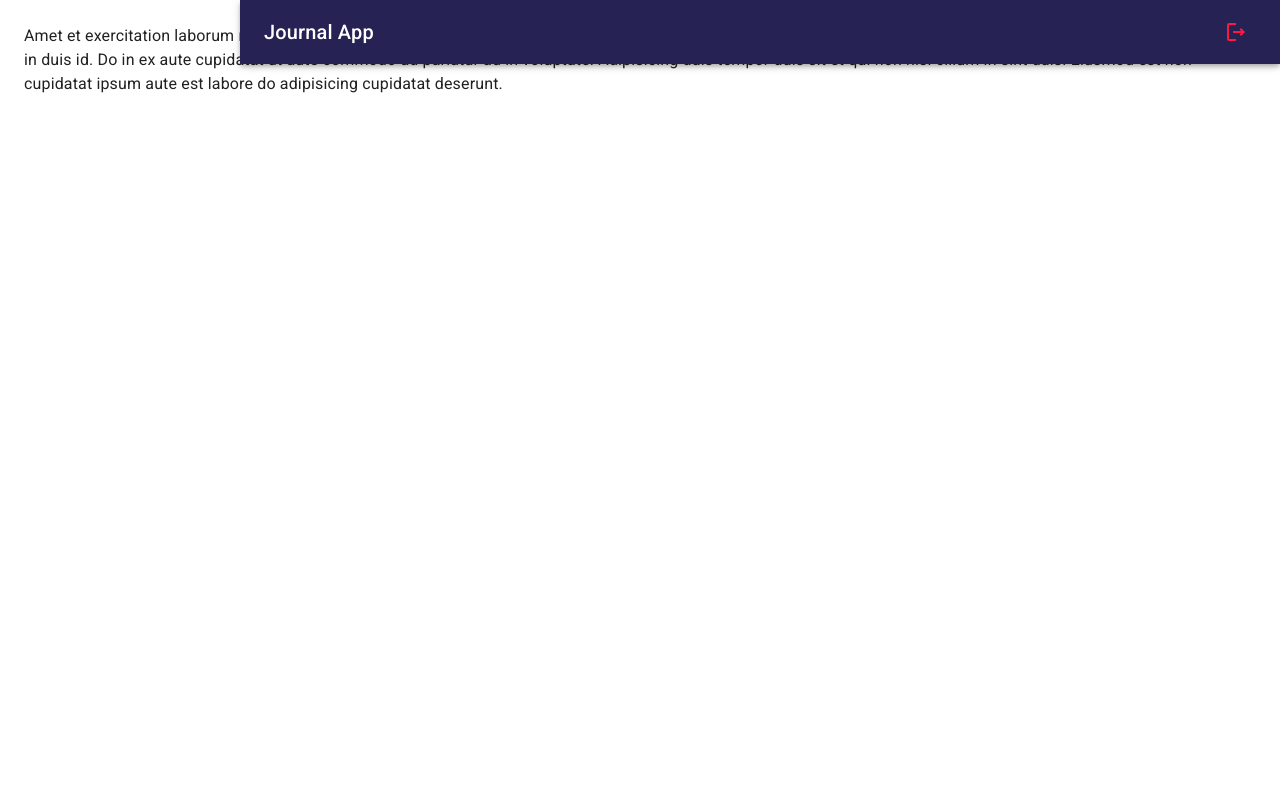
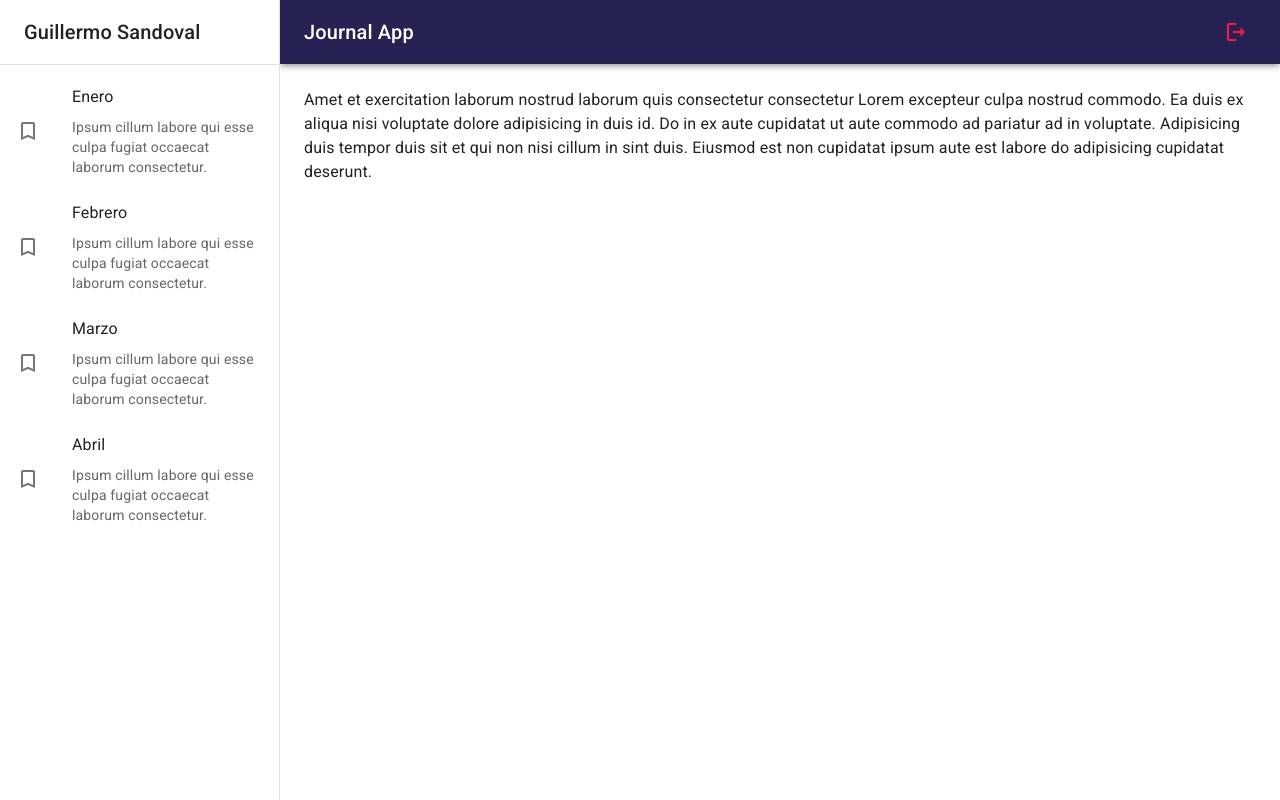
Before and after one commit to MemoSan27/journal-app, a React (Vite) app: page / in a window 1280 px wide. Built offline with nearby package versions, Linux system fonts and the light colour scheme.

Commit message:
SideBar.jsx Implementado

```diff
--- /dev/null
+++ b/src/journal/components/SideBar.jsx
@@ -0,0 +1,53 @@
+import { TurnedInNot } from "@mui/icons-material"
+import { Box, Divider, Drawer, Grid, List, ListItem, ListItemButton, ListItemIcon, ListItemText, Toolbar, Typography } from "@mui/material"
+
+
+export const SideBar = ({ drawerWidth = 240 }) => {
+  return (
+    <Box
+        component="nav"
+        sx={{ width: { sm: drawerWidth }, flexShrink: { sm: 0 }}}
+    >
+        <Drawer
+            variant="permanent"
+            open
+            sx={{
+                display: { xs: "block" },
+                "& .MuiDrawer-paper": { boxSizing: "border-box", width: drawerWidth}
+            }}
+        >
+            <Toolbar>
+                <Typography variant="h6" noWrap component="div">
+                    Guillermo Sandoval
+                </Typography>
+
+            </Toolbar>
+            <Divider />
+
+            <List>
+                {
+                    ['Enero', 'Febrero', 'Marzo', 'Abril'].map( text => (
+                        <ListItem key={ text } disablePadding>
+                            <ListItemButton>
+                                <ListItemIcon>
+                                    <TurnedInNot />
+                                </ListItemIcon>
+                                <Grid container>
+                                    <ListItemText primary={ text } />
+                                    <ListItemText secondary={ 'Ipsum cillum labore qui esse culpa fugiat occaecat laborum consectetur.' } />
+                                </Grid>
+                            </ListItemButton>
+                        </ListItem>
+                    ))
+                }
+
+            </List>
+
+
+        </Drawer>
+
+
+
+    </Box>
+  )
+}
--- a/src/journal/components/index.js
+++ b/src/journal/components/index.js
@@ -1 +1,2 @@
 export * from './NavBar';
+export * from './SideBar';
--- a/src/journal/layout/JournalLayout.jsx
+++ b/src/journal/layout/JournalLayout.jsx
@@ -1,8 +1,8 @@
-import { Box } from "@mui/material"
-import { NavBar } from "../components";
+import { Box, Toolbar } from "@mui/material"
+import { NavBar, SideBar } from "../components";
 
 
-const drawerWidth = 240;
+const drawerWidth = 280;
 
 export const JournalLayout = ({children}) => {
   return (
@@ -11,14 +11,14 @@ export const JournalLayout = ({children}) => {
         <NavBar drawerWidth={ drawerWidth } />
 
 
-        {/*Sidebar*/}
+        <SideBar drawerWidth={ drawerWidth } />
 
 
         <Box
             component="main"
             sx={{ flexGrow: 1, p: 3}}
         >
-            {/* Toolbar */}
+            <Toolbar />
 
             {children}
 
```
